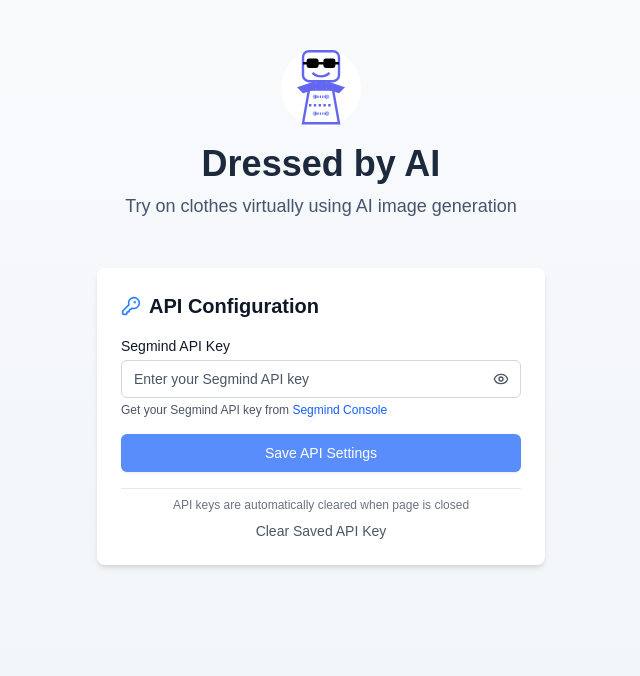
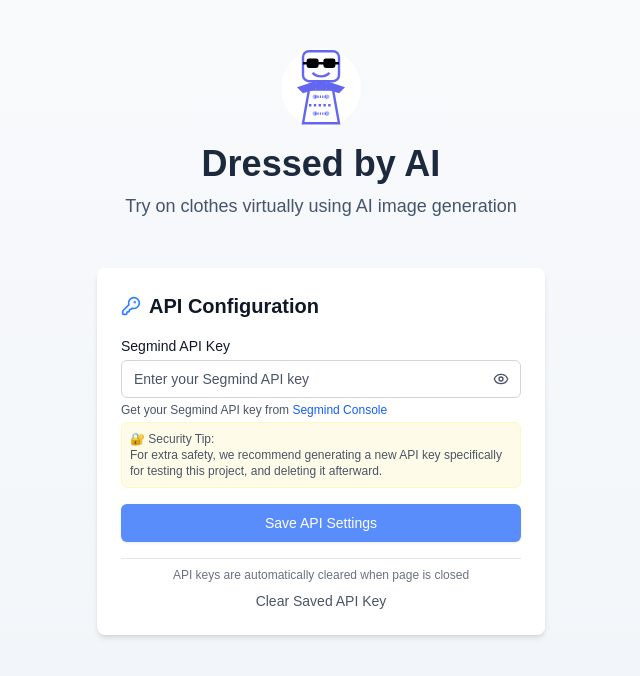
Before and after one commit to AymanJabr/Dressed-by-AI, a Next.js app: page / in a window 1280 px wide. Shown: the top 676 px of the page, without its empty margins (319-959 px from the left). Built offline with nearby package versions, Linux system fonts and the light colour scheme.

Commit message:
chore: add a warning message for extra safety

```diff
--- a/app/components/ApiKeyConfig.tsx
+++ b/app/components/ApiKeyConfig.tsx
@@ -168,6 +168,10 @@
                                 Segmind Console
                             </a>
                         </span>
+                        <div className="mt-1 p-2 bg-yellow-50 dark:bg-yellow-900/20 border border-yellow-100 dark:border-yellow-800 rounded-md">
+                            <p className="font-medium">🔐 Security Tip:</p>
+                            <p>For extra safety, we recommend generating a new API key specifically for testing this project, and deleting it afterward.</p>
+                        </div>
                     </div>
                 </div>
 
```
